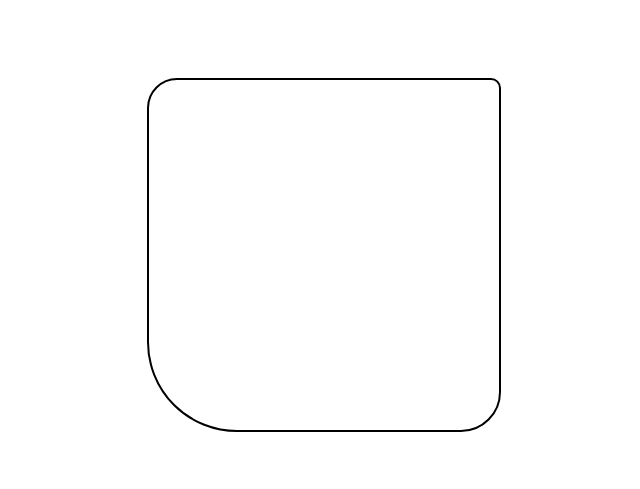
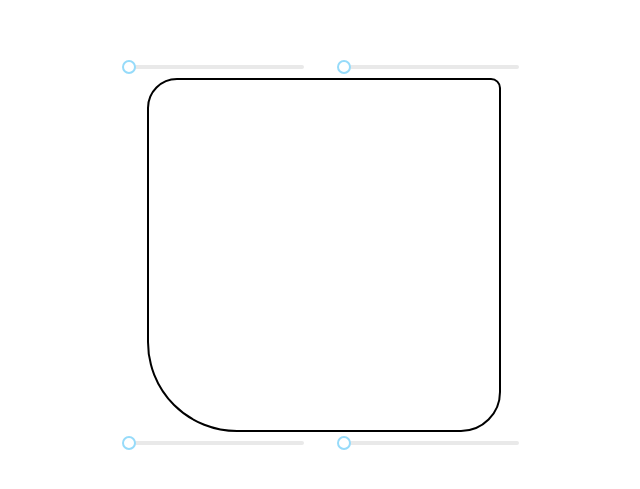
Before and after one commit to mrkshx/border_radius_previewer, a React (Create React App) app: page / in a window 1280 px wide. Shown: the part 145-634 px from the top of the page, without its empty margins (316-956 px from the left). Built offline with nearby package versions, Linux system fonts and the light colour scheme.

Commit message:
added 4 slider to border component

```diff
--- a/src/components/border_square.jsx
+++ b/src/components/border_square.jsx
@@ -1,4 +1,6 @@
 import React, { useState } from "react";
+import Slider from "rc-slider";
+import 'rc-slider/assets/index.css';
 
 import '../style/border_square.css';
 
@@ -10,7 +12,13 @@ const BorderSquare = () => {
     bottomLeft: "90px",
     bottomRight: "40px",
   });
- return <div style={{borderTopLeftRadius: borderRadius.topLeft, borderTopRightRadius: borderRadius.topRight, borderBottomLeftRadius: borderRadius.bottomLeft, borderBottomRightRadius: borderRadius.bottomRight}} id="border_square"></div>
+
+  return <div style={{borderTopLeftRadius: borderRadius.topLeft, borderTopRightRadius: borderRadius.topRight, borderBottomLeftRadius: borderRadius.bottomLeft, borderBottomRightRadius: borderRadius.bottomRight}} id="border_square">
+    <Slider className="sliderTopLeft" />
+    <Slider className="sliderTopRight" />
+    <Slider className="sliderBottomLeft" />
+    <Slider className="sliderBottomRíght" />
+  </div>
 };
 
 
--- a/src/style/border_square.css
+++ b/src/style/border_square.css
@@ -2,4 +2,33 @@
   height: 350px;
   width: 350px;
   border: 2px solid black;
+  position: relative;
 }
+
+.sliderTopLeft {
+  position: absolute;
+  top: -20px;
+  left: -20px;
+  width: 50%;
+}
+
+.sliderTopRight {
+  position: absolute;
+  top: -20px;
+  right: -20px;
+  width: 50%;
+}
+
+.sliderBottomLeft {
+  position: absolute;
+  left: -20px;
+  bottom: -20px;
+  width: 50%;
+}
+
+.sliderBottomRíght {
+  position: absolute;
+  right: -20px;
+  bottom: -20px;
+  width: 50%;
+}
```
